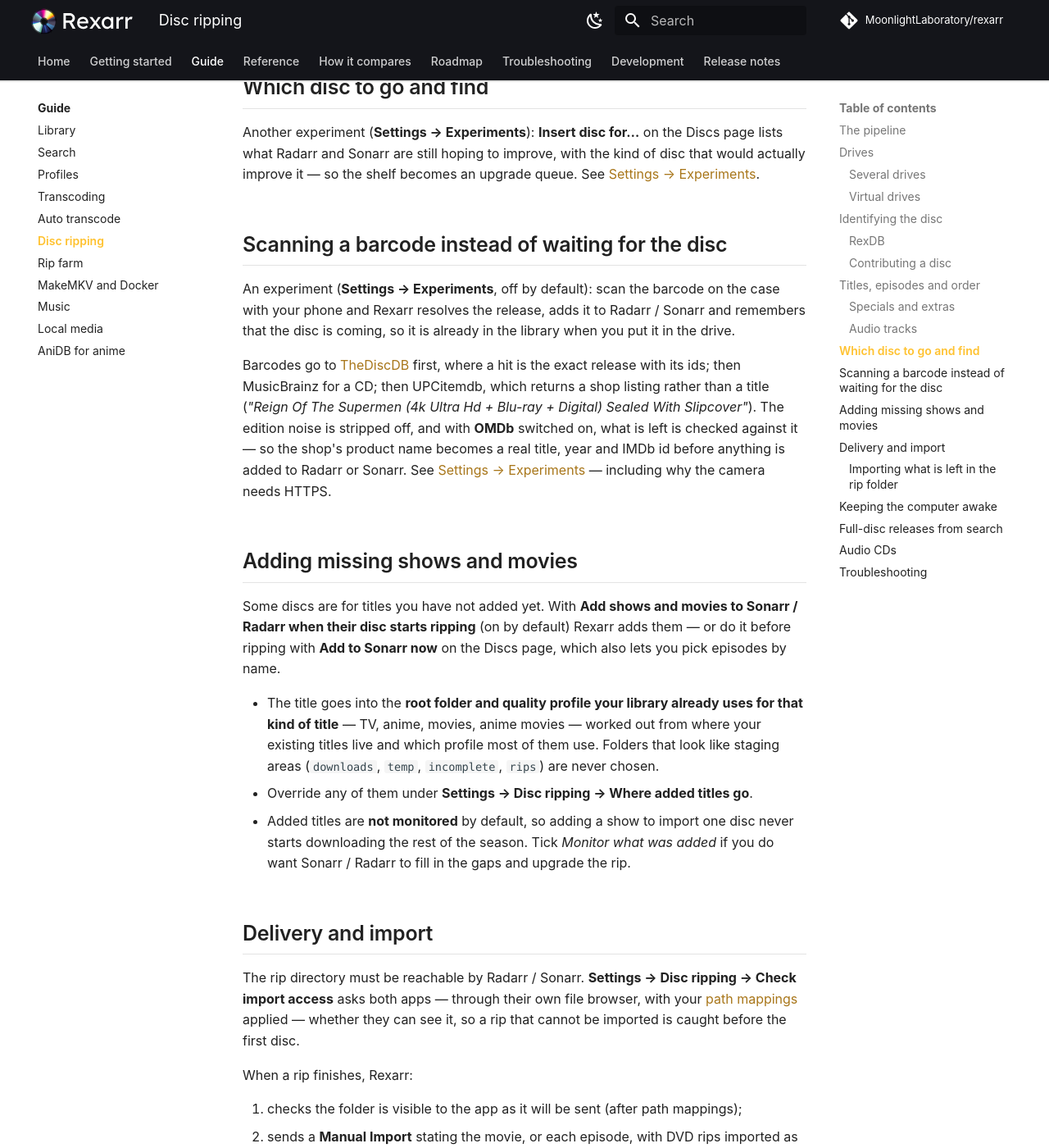
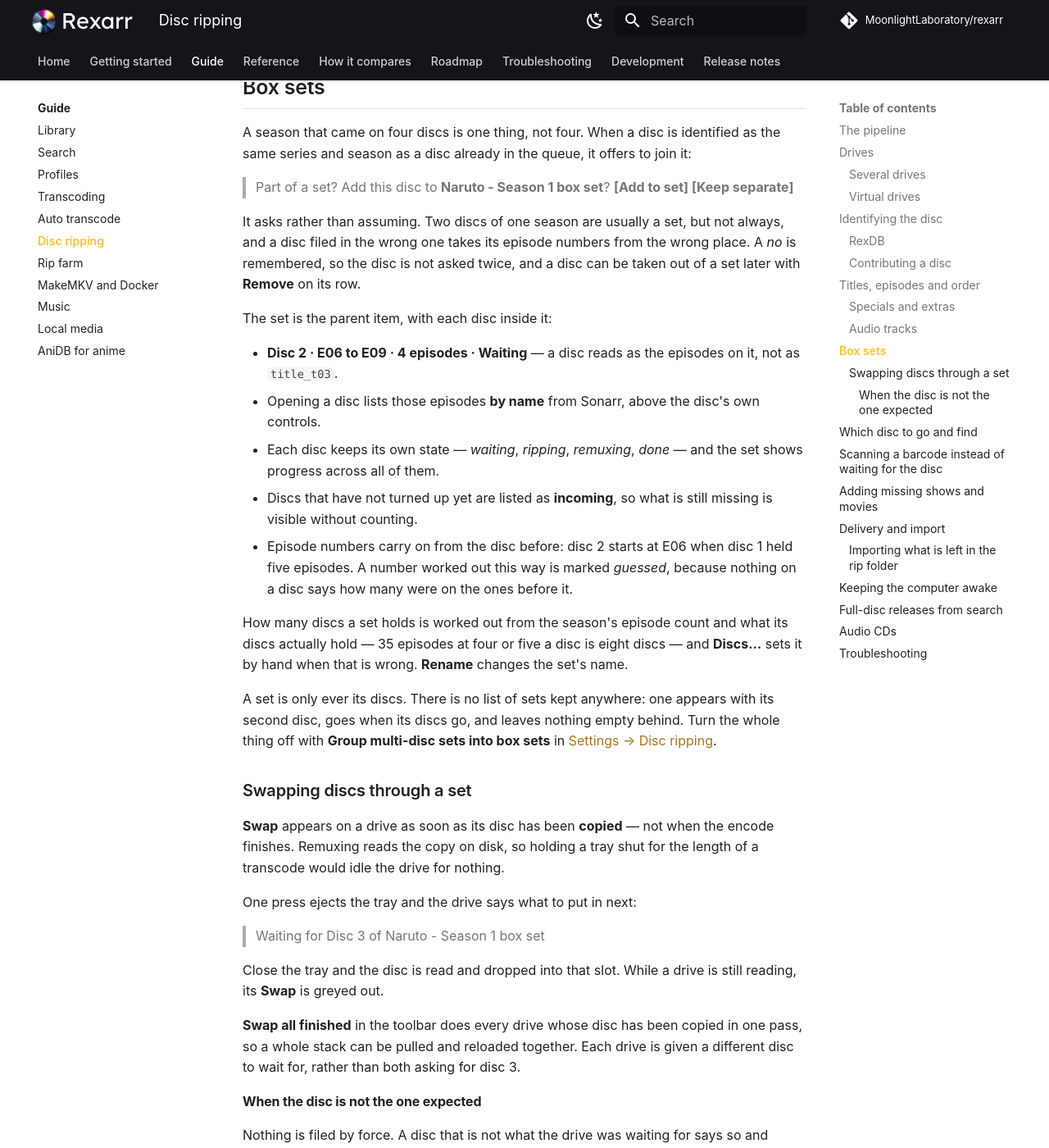
Before and after one commit to MoonlightLaboratory/rexarr, an MkDocs documentation site: the page built from docs/guide/disc-ripping.md, in a window 1280 px wide and 1400 px high, scrolled down 7683 px. Shown: the whole window at 82% size. Built offline with MkDocs 1.6.1 and Material for MkDocs 9.7.7, drawn with Linux system fonts in a browser that asks for light colours; some of the changed text lies outside the part shown.

Commit message:
docs: box sets and swapping discs through a set
A new "Box sets" section in the disc ripping guide: how a set forms and why it
asks first, what a disc row says, incoming slots, where the disc count comes
from, and that a set is only its discs. Under it, swapping - why Swap appears
when the copy is made rather than when the encode finishes, what a drive says
it is waiting for, Swap all finished, and the three ways a disc can be the
wrong one with what each offers.

The existing line about disc 2 continuing after disc 1 now points at it. The
settings table gains disc.groupBoxSets, and the API table the six endpoints
behind it.

```diff
--- a/docs/guide/disc-ripping.md
+++ b/docs/guide/disc-ripping.md
@@ -205,8 +205,8 @@
 - a **special** from season 0 — listed when TVDB has specials for the show — imported by Sonarr as `S00Exx`,
 - an **extra**: *OP*, *ED*, *Extra*, *OVA*, *Special*, a **custom** name, or the disc's own title name.
 
-For a multi-disc set, disc 2 continues after disc 1's episodes; disc sets rip into `Show (Year) - Disc N` folders so
-parallel rips never mix files.
+For a multi-disc set, disc 2 continues after disc 1's episodes (see [Box sets](#box-sets)); disc sets rip into
+`Show (Year) - Disc N` folders so parallel rips never mix files.
 
 ### Specials and extras
 
@@ -229,6 +229,65 @@
 
 Tracks that are not kept are dropped from the ripped MKV by a stream copy (no re-encode), which also shrinks the
 file before it is transcoded: on a Naruto DVD, 6 audio tracks down to 1 took a title from 1.58 GB to 1.21 GB.
+
+## Box sets
+
+A season that came on four discs is one thing, not four. When a disc is identified as the same series and season
+as a disc already in the queue, it offers to join it:
+
+> Part of a set? Add this disc to **Naruto - Season 1 box set**?  **[Add to set] [Keep separate]**
+
+It asks rather than assuming. Two discs of one season are usually a set, but not always, and a disc filed in the
+wrong one takes its episode numbers from the wrong place. A *no* is remembered, so the disc is not asked twice,
+and a disc can be taken out of a set later with **Remove** on its row.
+
+The set is the parent item, with each disc inside it:
+
+- **Disc 2 · E06 to E09 · 4 episodes · Waiting** — a disc reads as the episodes on it, not as `title_t03`.
+- Opening a disc lists those episodes **by name** from Sonarr, above the disc's own controls.
+- Each disc keeps its own state — *waiting*, *ripping*, *remuxing*, *done* — and the set shows progress across
+  all of them.
+- Discs that have not turned up yet are listed as **incoming**, so what is still missing is visible without
+  counting.
+- Episode numbers carry on from the disc before: disc 2 starts at E06 when disc 1 held five episodes. A number
+  worked out this way is marked *guessed*, because nothing on a disc says how many were on the ones before it.
+
+How many discs a set holds is worked out from the season's episode count and what its discs actually hold — 35
+episodes at four or five a disc is eight discs — and **Discs…** sets it by hand when that is wrong. **Rename**
+changes the set's name.
+
+A set is only ever its discs. There is no list of sets kept anywhere: one appears with its second disc, goes when
+its discs go, and leaves nothing empty behind. Turn the whole thing off with **Group multi-disc sets into box
+sets** in [Settings → Disc ripping](../reference/settings.md#disc-ripping).
+
+### Swapping discs through a set
+
+**Swap** appears on a drive as soon as its disc has been **copied** — not when the encode finishes. Remuxing reads
+the copy on disk, so holding a tray shut for the length of a transcode would idle the drive for nothing.
+
+One press ejects the tray and the drive says what to put in next:
+
+> Waiting for Disc 3 of Naruto - Season 1 box set
+
+Close the tray and the disc is read and dropped into that slot. While a drive is still reading, its **Swap** is
+greyed out.
+
+**Swap all finished** in the toolbar does every drive whose disc has been copied in one pass, so a whole stack can
+be pulled and reloaded together. Each drive is given a different disc to wait for, rather than both asking for
+disc 3.
+
+#### When the disc is not the one expected
+
+Nothing is filed by force. A disc that is not what the drive was waiting for says so and offers a choice:
+
+| What went in | What it says |
+| --- | --- |
+| Another series | *This reads as Bleach season 1, not Naruto - Season 1 box set.* |
+| A disc of the set that is already here | *Disc 3 of Naruto - Season 1 box set is already here.* |
+| A different disc of the same set | *The drive was waiting for disc 3 and this reads as disc 5.* |
+
+Each offers **Add as Disc N**, **Assign to a slot…** or **Reject — keep it separate**. A disc that matches no
+series at all is simply a new queue item, as it always was.
 
 ## Which disc to go and find
 
```
Also changed, not shown: docs/reference/api.md (+6 -0 lines), docs/reference/settings.md (+1 -0 lines).
